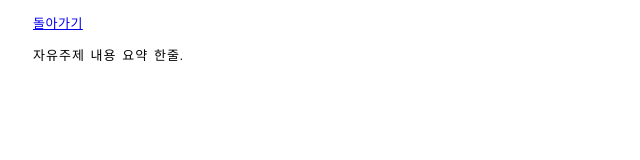
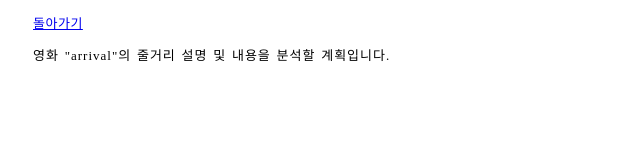
Before and after one commit to namjungah/180907, a plain HTML site: page play.html in a window 1280 px wide. Shown: the whole page, without its empty margins (0-640 px from the left). Drawn offline with Linux system fonts and the light colour scheme.

Commit message:
Update play.html

```diff
--- a/play.html
+++ b/play.html
@@ -1,12 +1,12 @@
 <!DOCTYPE html>
 <html>
 	<head>
-		<title>자신이 정한 자유 주제</title>
+		<title>좋아하는 영화 분석하기</title>
 		<meta charset="utf-8">
 		<link rel="stylesheet" type="text/css" href="test_css.css"/>
 	</head>
 	<body>
 		<p id="a2"><a href="index.html" target="_self">돌아가기</a></p>
-		<div id="a1">자유주제 내용 요약 한줄.</div>
+		<div id="a1">영화 "arrival"의 줄거리 설명 및 내용을 분석할 계획입니다.</div>
 	</body>
 </html>
```
